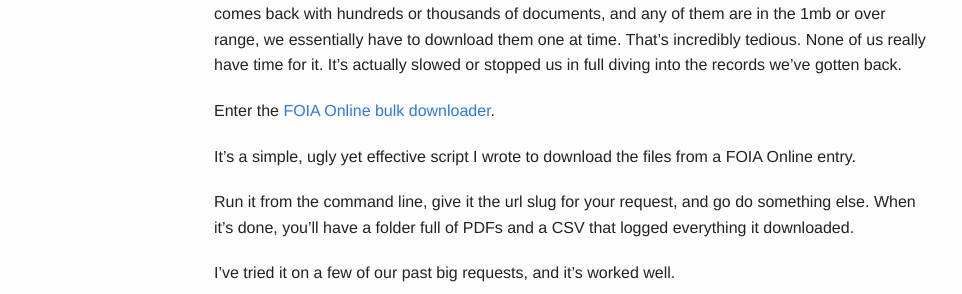
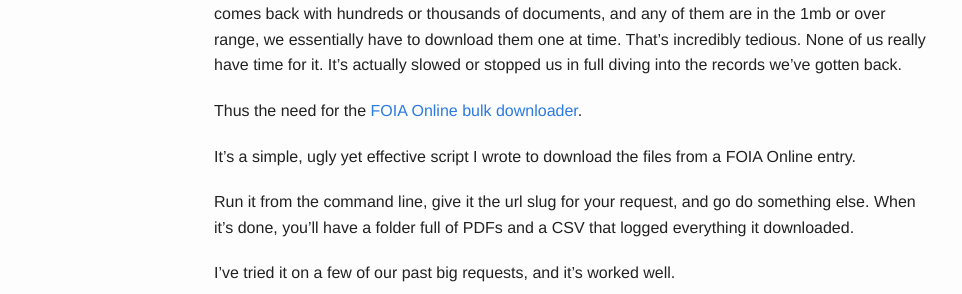
Before and after one commit to tonyschick/tonyschick.github.io, a Jekyll site: the page built from _posts/2016-05-20-Bulk-Downloading-From-FOIA-Online.md, in a window 1280 px wide. Shown: the part 376-670 px from the top of the page, without its empty margins (191-1153 px from the left). Built offline with Jekyll 4.4.1, drawn with Linux system fonts in a browser that asks for light colours.

Commit message:
foia online post

```diff
--- a/_posts/2016-05-20-Bulk-Downloading-From-FOIA-Online.md
+++ b/_posts/2016-05-20-Bulk-Downloading-From-FOIA-Online.md
@@ -9,7 +9,7 @@ On the environment beat at [EarthFix](http://www.opb.org/news/topic/environment/
 
 Both of those agencies rely on FOIA Online, a site launched a few years ago that provides a web interface for filing and tracking FOIAs. Filing and tracking requests through the site is easy enough. But when a request comes back. actually downloading the records we requested is a serious pain. Downloads are limited to 20mb, and the site only displays 100 documents at a time. If a request comes back with hundreds or thousands of documents, and any of them are in the 1mb or over range, we essentially have to download them one at time. That's incredibly tedious. None of us really have time for it. It's actually slowed or stopped us in full diving into the records we've gotten back.
 
-Enter the [FOIA Online bulk downloader](https://github.com/tonyschick/foia-online).
+Thus the need for the [FOIA Online bulk downloader](https://github.com/tonyschick/foia-online).
 
 It's a simple, ugly yet effective script I wrote to download the files from a FOIA Online entry.
 
```
